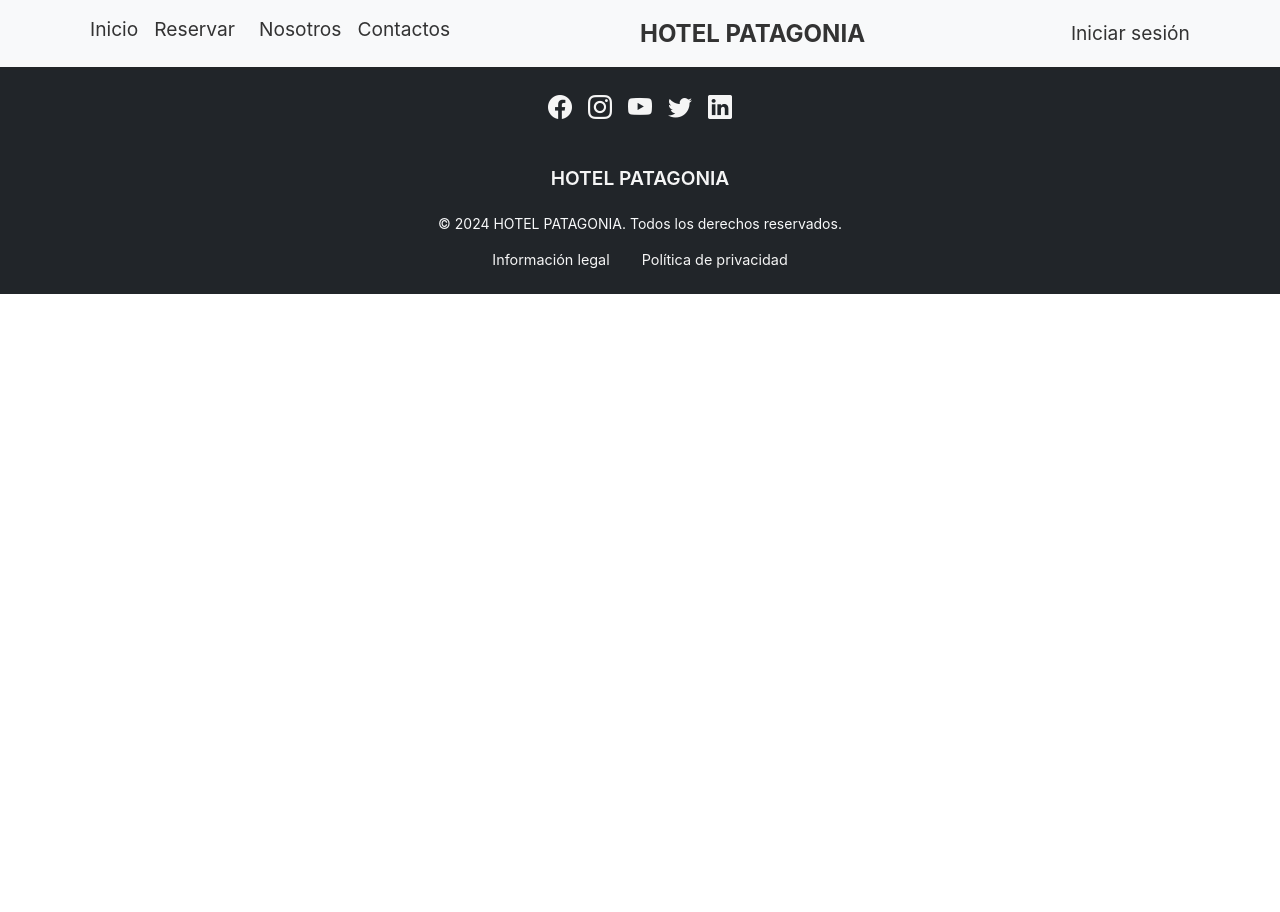
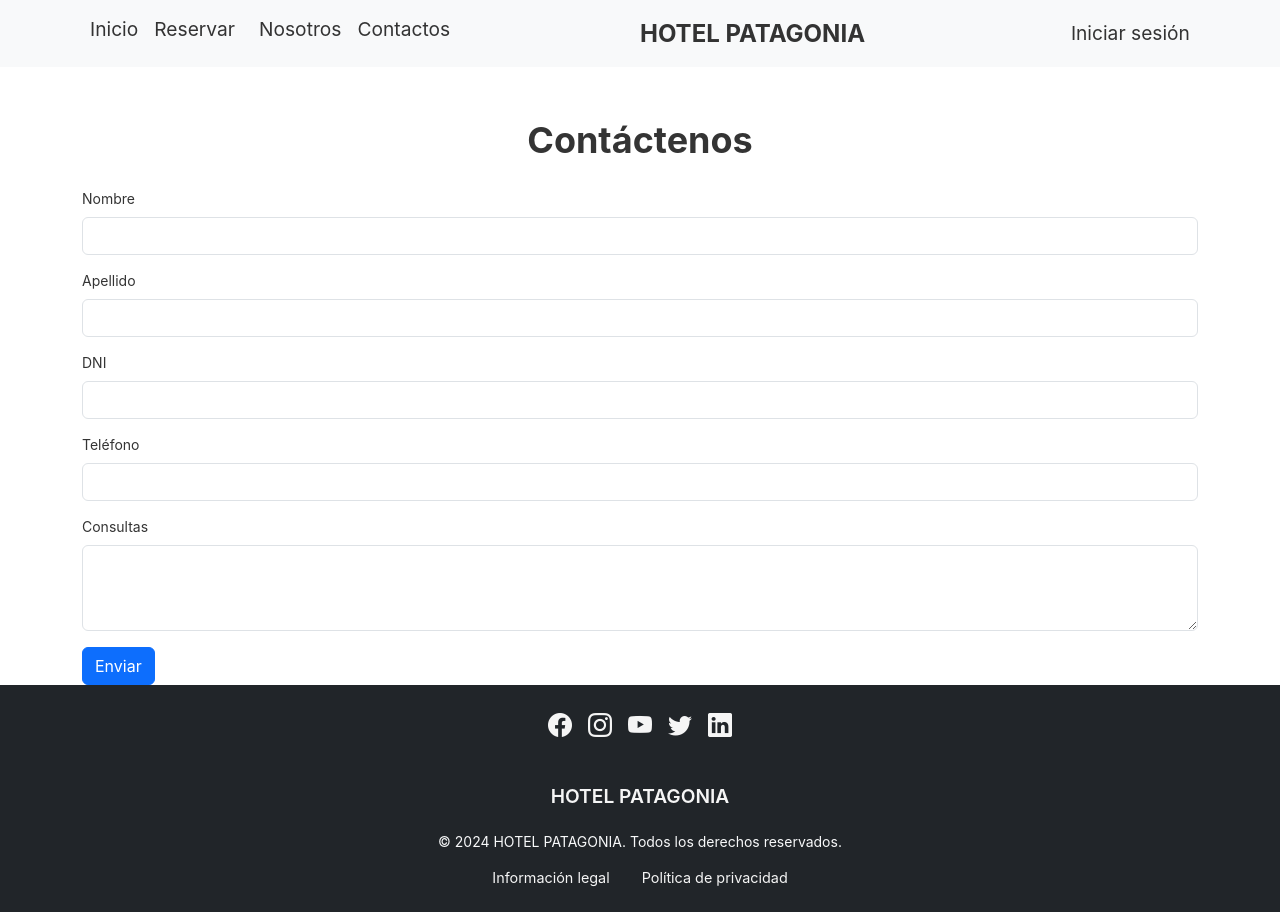
Before and after one commit to santinohamada/ProyectoFinal, a React (Vite) app: page /contacto in a window 1280 px wide. Before the commit the page ends 800 px from the top, so only its background shows below. Built offline with nearby package versions, Linux system fonts and the light colour scheme; no server answers.

Commit message:
se hizo la estructura principal del formulario y las validaciones correspondientes

```diff
--- a/src/App.css
+++ b/src/App.css
@@ -430,3 +430,5 @@ h2 {
 .no-disponible {
   color: red;
 }
+
+/*pagina contacto */
--- a/src/App.jsx
+++ b/src/App.jsx
@@ -14,6 +14,7 @@ import RutaProtegida from "./routes/RutaProtegida";
 import RutasAdministrador from "./routes/RutasAdministrador";
 import VerHabitaciones from "./components/pages/VerHabitaciones";
 import Error404 from "./components/pages/Error404";
+import Contacto from "./components/pages/Contacto"
 
 function App() {
   return (
@@ -37,6 +38,7 @@ function App() {
               element={<VerHabitaciones />}
             />
             <Route exact path="/error404" element={<Error404 />} />
+            <Route exact path="/contacto" element={<Contacto />} />
             <Route
               exact
               path="/administrador/*"
--- /dev/null
+++ b/src/components/pages/Contacto.jsx
@@ -0,0 +1,96 @@
+import React from "react";
+import "bootstrap-icons/font/bootstrap-icons.css";
+import "bootstrap/dist/css/bootstrap.min.css";
+import "bootstrap/dist/js/bootstrap.bundle.min.js";
+import { useForm } from "react-hook-form";
+import { useNavigate } from "react-router-dom";
+
+const Contacto = () => {
+    const { register, handleSubmit, formState: { errors } } = useForm();
+    const navigate = useNavigate();
+
+    const onSubmit = (data) => {
+      console.log(data);
+      navigate("/error404"); // Redirige a la página de error 404
+    };
+
+    return (
+      <div className="container mt-5">
+        <h2 className="text-center mb-4">Contáctenos</h2>
+        <form onSubmit={handleSubmit(onSubmit)}>
+          <div className="mb-3">
+            <label htmlFor="nombre" className="form-label">Nombre</label>
+            <input
+              type="text"
+              id="nombre"
+              className="form-control"
+              {...register("nombre", { required: "El nombre es obligatorio" })}
+            />
+            {errors.nombre && <p className="text-danger">{errors.nombre.message}</p>}
+          </div>
+
+          <div className="mb-3">
+            <label htmlFor="apellido" className="form-label">Apellido</label>
+            <input
+              type="text"
+              id="apellido"
+              className="form-control"
+              {...register("apellido", { required: "El apellido es obligatorio" })}
+            />
+            {errors.apellido && <p className="text-danger">{errors.apellido.message}</p>}
+          </div>
+
+          <div className="mb-3">
+            <label htmlFor="dni" className="form-label">DNI</label>
+            <input
+              type="text"
+              id="dni"
+              className="form-control"
+              {...register("dni", {
+                required: "El DNI es obligatorio",
+                pattern: {
+                  value: /^\d+$/,
+                  message: "El DNI debe contener solo números"
+                }
+              })}
+            />
+            {errors.dni && <p className="text-danger">{errors.dni.message}</p>}
+          </div>
+
+          <div className="mb-3">
+            <label htmlFor="telefono" className="form-label">Teléfono</label>
+            <input
+              type="text"
+              id="telefono"
+              className="form-control"
+              {...register("telefono", {
+                required: "El teléfono es obligatorio",
+                pattern: {
+                  value: /^\d+$/,
+                  message: "El teléfono debe contener solo números"
+                }
+              })}
+            />
+            {errors.telefono && <p className="text-danger">{errors.telefono.message}</p>}
+          </div>
+
+          <div className="mb-3">
+            <label htmlFor="consultas" className="form-label">Consultas</label>
+            <textarea
+              id="consultas"
+              className="form-control"
+              rows="3"
+              {...register("consultas", { required: "La consulta es obligatoria" })}
+            ></textarea>
+            {errors.consultas && <p className="text-danger">{errors.consultas.message}</p>}
+          </div>
+
+          <button type="submit" className="btn btn-primary">
+            Enviar
+          </button>
+        </form>
+      </div>
+    );
+  };
+
+  export default Contacto;
```
